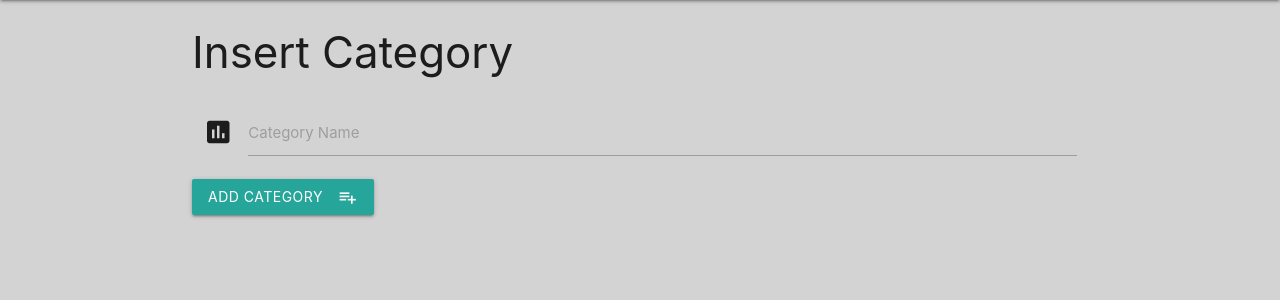
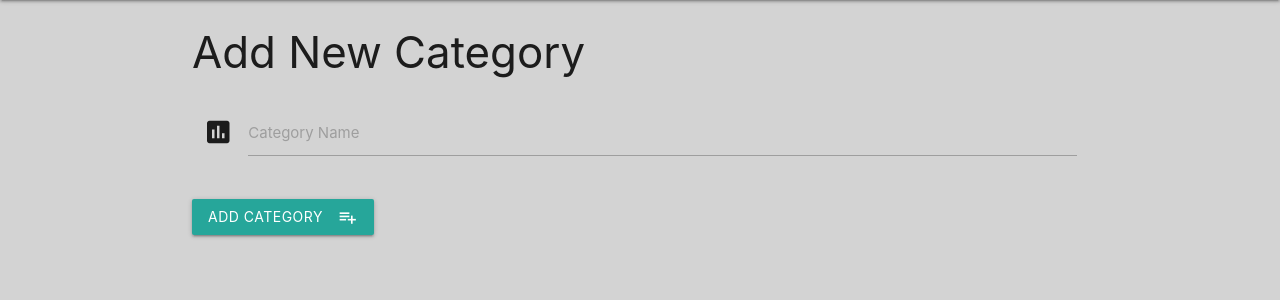
Before and after one commit to KelvinHere/Task-Manager, a Flask app: page /new_category in a window 1280 px wide. Shown: the part 64-364 px from the top of the page. Run offline with Flask 2, Linux system fonts and the light colour scheme; some libraries are stand-ins or nearby versions.

Commit message:
BUGFIX: correct CSS targeting all .row and .col instead of .collapsable_header .col and .row

```diff
--- a/static/css/style.css
+++ b/static/css/style.css
@@ -10,13 +10,13 @@ body{
     padding: 0 0.5em;
 }
 
-.row {
+.collapsible-header > .row {
     min-width: 100%;
     min-height: 100%;
     margin: 0;
 }
 
-.col {
+.collapsible-header > .col {
     min-height: 100%;
     height: 100%;
     padding: 0;
--- a/templates/addcategory.html
+++ b/templates/addcategory.html
@@ -1,6 +1,6 @@
 {% extends 'base.html' %} {% block content %}
 
-<h3>Insert Category</h3>
+<h3>Add New Category</h3>
 <div class="row">
   <form action="{{url_for('insert_category')}}" method="POST" class="col s12">
     <div class="row">
```
